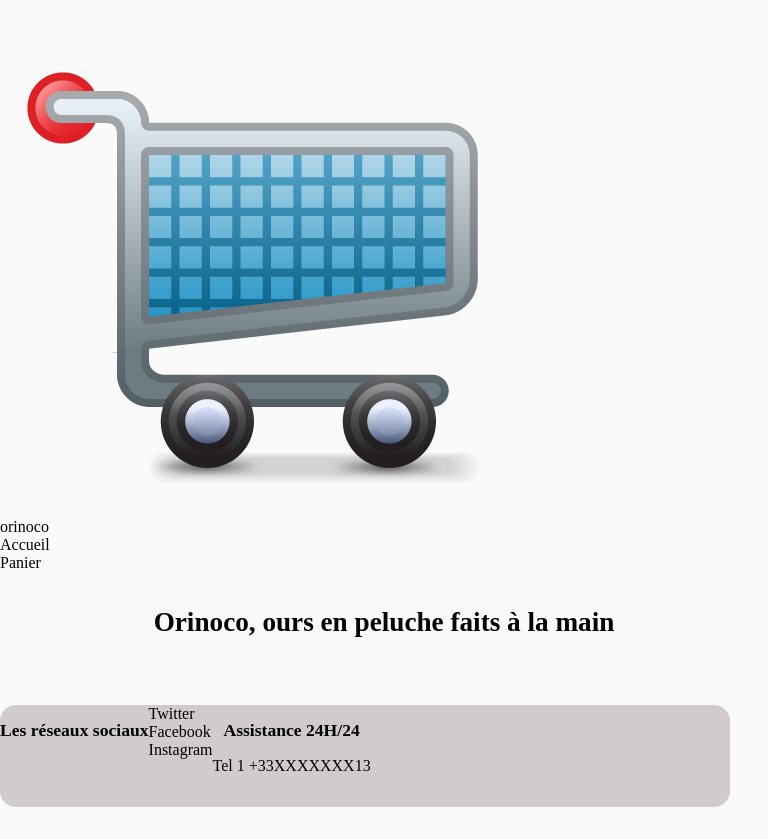
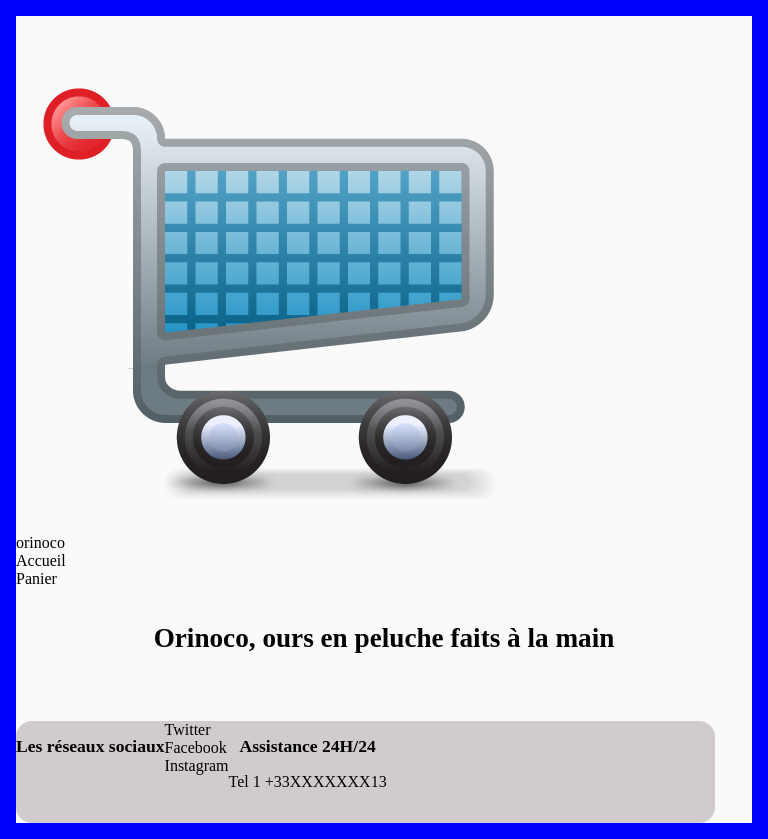
Before and after one commit to Madjiassoum/P5_MADJIASSOUM_ELYSEE, a website: page index.html in a window 768 px wide. Before the commit the page ends 807 px from the top, so only its background shows below. Drawn offline with Linux system fonts and the light colour scheme; no server answers; some icons are missing.

Commit message:
ajout border .container-page

```diff
--- a/sass/style.scss
+++ b/sass/style.scss
@@ -556,6 +556,7 @@ footer {
     justify-content: center;
     box-sizing: border-box;
     max-width: 1024px;
+    border: 1em solid blue;
   }
   /* La section concernant les images des produits*/
 
```
Also changed, not shown: sass/style.css, 1 other file.
